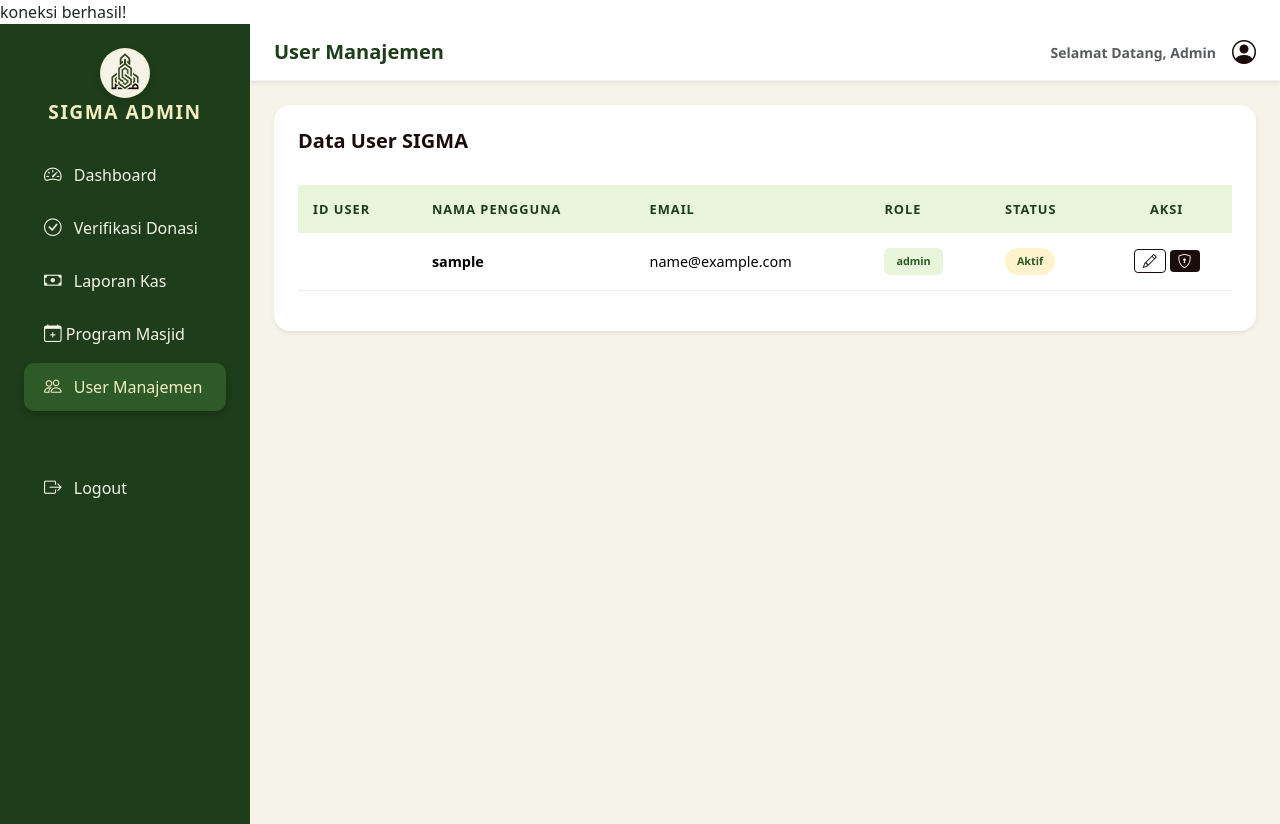
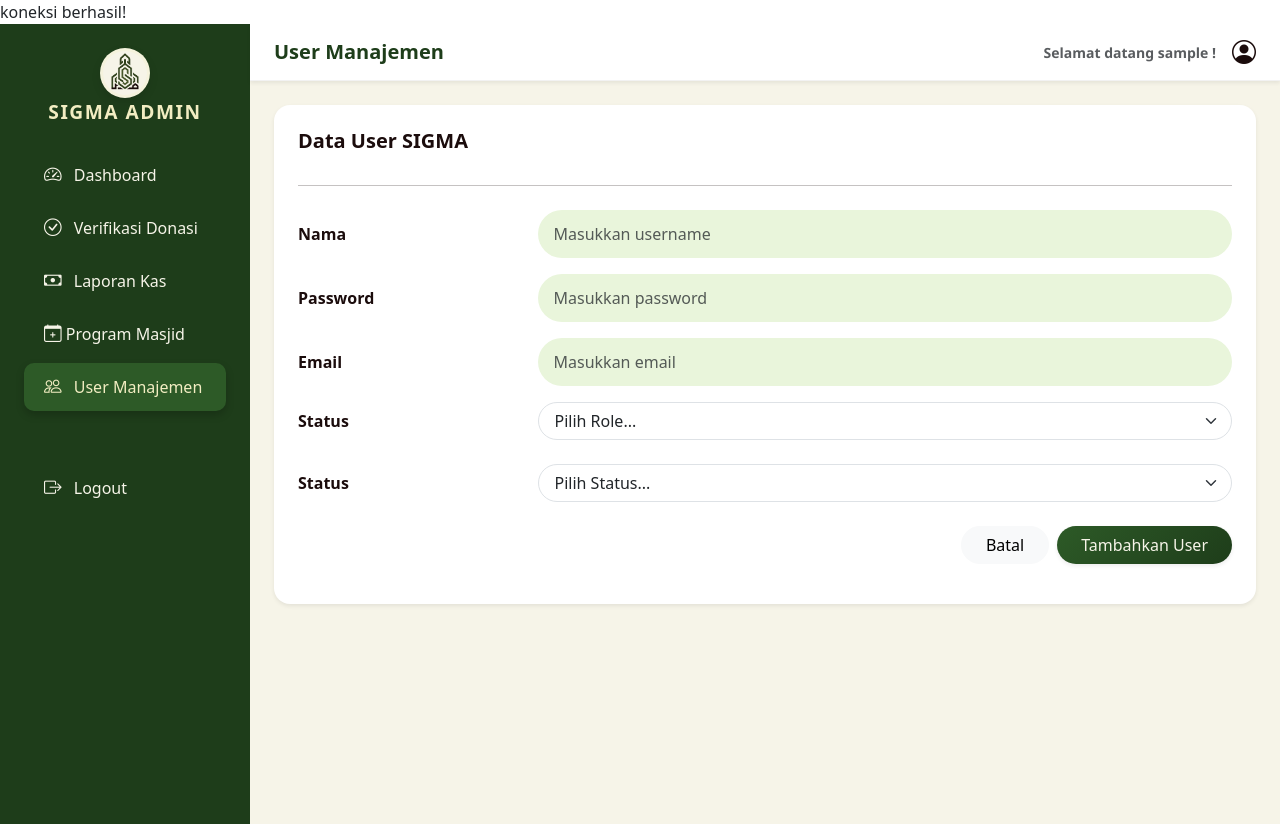
Before and after one commit to fashyonn/sigma, a PHP site: page /user.php?aksi=inputUser in a window 1280 px wide. Run offline with PHP 8.4, Linux system fonts and the light colour scheme; the visitor is signed in with stand-in values (Sample User, id 1); tables that the repository leaves empty or names only in its code hold one stand-in row (values such as "Sample post"); data that the repository does not hold is empty.

Commit message:
connecting index.php

```diff
--- a/dashboard.php
+++ b/dashboard.php
@@ -73,7 +73,7 @@ include "koneksi.php";
             <nav class="navbar navbar-expand-lg navbar-light bg-white py-3 px-4 shadow-sm">
                 <h5 class="fw-bold m-0">Ringkasan Statistik</h5>
                 <div class="ms-auto d-flex align-items-center">
-                    <span class="me-3 small text-muted">Selamat datang!, <?=$username?></span>
+                    <span class="me-3 small text-muted">Selamat datang <?=$username?> !</span>
                     <i class="bi bi-person-circle fs-4"></i>
                 </div>
             </nav>
@@ -83,7 +83,9 @@ include "koneksi.php";
                     <div class="col-md-4">
                         <div class="stat-card p-4 shadow-sm rounded-4" style="background-color: var(--sage);">
                             <small class="text-muted fw-bold">TOTAL SALDO KAS</small>
-                            <h2 class="fw-bold mt-2" style="color: var(--hijau-muda);">Rp <?=$saldo ?> </h2>
+                            <h2 class="fw-bold mt-2" style="color: var(--hijau-muda);">
+                                <?= "Rp " . number_format($saldo, 2, ',', '.'); ?>
+                            </h2>
                         </div>
                     </div>
                     <div class="col-md-4">
--- a/logout.php
+++ b/logout.php
@@ -1,5 +1,5 @@
 <?php
  session_start();
  session_destroy();
- header('Location: index.php');
+ header('Location: login.php');
 ?>
--- a/program.php
+++ b/program.php
@@ -75,7 +75,7 @@ include "koneksi.php";
             <nav class="navbar navbar-expand-lg navbar-light bg-white py-3 px-4 shadow-sm">
                 <h5 class="fw-bold m-0">Program Masjid</h5>
                 <div class="ms-auto d-flex align-items-center">
-                    <span class="me-3 small text-muted">Selamat datang!, <?=$username?></span>
+                    <span class="me-3 small text-muted">Selamat datang <?=$username?> !</span>
                     <i class="bi bi-person-circle fs-4"></i>
                 </div>
             </nav>
--- a/user.php
+++ b/user.php
@@ -4,14 +4,16 @@ include "koneksi.php";
     if(!isset($_SESSION['userID'])){
         header("Location: login.php");
     }
+    $queryUser = mysqli_query($connect, "SELECT username from user where userID = '{$_SESSION['userID']}'" );
+    $user = mysqli_fetch_assoc($queryUser); $username = $user['username'];
 
     $query = mysqli_query($connect, "SELECT * from user");
-	if (isset($_GET['aksi']) && $_GET['aksi'] == 'tambahAdmin') {
+    if (isset($_GET['aksi']) && $_GET['aksi'] == 'tambahUser') {
         mysqli_query($connect, "INSERT INTO user(username, password, email, role, status) VALUES ('{$_POST['username']}','{$_POST['password']}','{$_POST['email']}', '{$_POST['role']}','{$_POST['status']}')");
         header("Location: user.php");
         exit;
     }
-	if (isset($_GET['aksi']) && $_GET['aksi'] == 'simpanAdmin') {
+    if (isset($_GET['aksi']) && $_GET['aksi'] == 'simpanUser') {
         $id = $_GET['id'];
         mysqli_query($connect, "UPDATE user SET username='{$_POST['username']}', password='{$_POST['password']}', email='{$_POST['email']}', role='{$_POST['role']}', status='{$_POST['status']}' where userID = '$id'");
         header("Location: user.php");
@@ -54,20 +56,20 @@ include "koneksi.php";
             </div>
             <div class="list-group list-group-flush px-3">
                 <nav class="list-group list-group-flush px-2">
-                    <a href="dashboard.html" class="list-group-item list-group-item-action"><i
+                    <a href="dashboard.php" class="list-group-item list-group-item-action"><i
                             class="bi bi-speedometer2 me-2"></i>
                         Dashboard</a>
-                    <a href="verifikasi.html" class="list-group-item list-group-item-action"><i
+                    <a href="verifikasi.php" class="list-group-item list-group-item-action"><i
                             class="bi bi-check-circle me-2"></i>
                         Verifikasi Donasi</a>
-                    <a href="kas.html" class="list-group-item list-group-item-action"><i class="bi bi-cash me-2"></i>
+                    <a href="kas.php" class="list-group-item list-group-item-action"><i class="bi bi-cash me-2"></i>
                         Laporan Kas</a>
-                    <a href="program.html" class="list-group-item list-group-item-action"><i class="bi bi-calendar-plus"></i>
+                    <a href="program.php" class="list-group-item list-group-item-action"><i class="bi bi-calendar-plus"></i>
                         Program Masjid</a>
-                    <a href="user.html" class="list-group-item list-group-item-action active-menu"><i
+                    <a href="user.php" class="list-group-item list-group-item-action active-menu"><i
                             class="bi bi-people me-2"></i> User
                         Manajemen</a>
-                    <a href="index.html" class="list-group-item list-group-item-action mt-5 text-danger"><i
+                    <a href="logout.php" class="list-group-item list-group-item-action mt-5 text-danger"><i
                             class="bi bi-box-arrow-right me-2"></i> Logout</a>
                 </nav>
             </div>
@@ -77,73 +79,54 @@ include "koneksi.php";
             <nav class="navbar navbar-expand-lg navbar-light bg-white py-3 px-4 shadow-sm">
                 <h5 class="fw-bold m-0">User Manajemen</h5>
                 <div class="ms-auto d-flex align-items-center">
-                    <span class="me-3 small text-muted">Selamat Datang, Admin</span>
+                    <span class="me-3 small text-muted">Selamat datang <?=$username?> !</span>
                     <i class="bi bi-person-circle fs-4"></i>
                 </div>
             </nav>
 
-    <?php if(isset($_GET['aksi'])&& $_GET['aksi'] == 'editAdmin'):
+    <?php if(isset($_GET['aksi'])&& $_GET['aksi'] == 'editUser'):
         $id = $_GET['id'];
         $query = mysqli_query($connect, "SELECT * from user where userID = '$id'");
         $data = mysqli_fetch_assoc($query); ?>
-        <form action="adminUser.php?aksi=simpanAdmin&id=<?= $data['userID']?>" method="POST">
-            <label for="id">ID : </label>
-            <i><?= $data['userID']?></i><br>
-
-            <input type="text" name="username" value="<?=$data['username']?>"><br>
-            <input type="text" name="password" value="<?=$data['password']?>"><br>
-            <input type="text" name="email" value="<?=$data['email']?>"><br>
-            <select name="role">
-                <option value="administrator" <?=($data['role'] == 'administrator')? 'selected': ''?>>Administrator</option>
-                <option value="bendahara" <?=($data['role'] == 'bendahara')? 'selected': ''?>>Bendahara</option>
-            </select><br>
-            <select name="status">
-                <option value="aktif" <?=($data['status'] == 'aktif')? 'selected': ''?>>Aktif</option>
-                <option value="nonaktif" <?=($data['status'] == 'nonaktif')? 'selected': ''?>>Nonaktif</option>
-            </select><br>
-            <button type="submit">Submit</button>
-        </form>
-
 
             <div class="container-fluid p-4">
                 <div class="bg-white p-4 rounded-4 shadow-sm">
                     <div class="d-flex justify-content-between align-items-center mb-4">
                         <h5 class="fw-bold">Data User SIGMA</h5>
                     </div>
-                </div>
+
 
                             <hr class="mb-4 opacity-10">
 
-                            <form action="update_proses.php" method="POST">
+                            <form action="user.php?aksi=simpanUser&id=<?=$data['userID']?>" method="POST">
                                 <div class="mb-3 row align-items-center">
-                                    <label for="programID" class="col-sm-3 col-form-label fw-semibold">Program ID</label>
+                                    <label for="programID" class="col-sm-3 col-form-label fw-semibold">User ID</label>
                                     <div class="col-sm-9 text-end">
                                         <input type="text" readonly class="form-control-plaintext text-muted fw-bold"
-                                            id="programID" value="PRO-001" style="text-align: right;">
+                                            id="programID" value="<?= $data['userID']?>" style="text-align: right;">
                                     </div>
                                 </div>
 
                                 <div class="mb-3 row align-items-center">
                                     <label for="inputUsername" class="col-sm-3 col-form-label fw-semibold">Nama</label>
                                     <div class="col-sm-9">
-                                        <input type="text" class="form-control rounded-pill px-3" name="nama"
-                                            id="inputUsername" placeholder="Beasiswa Pendidikan">
+                                        <input type="text" class="form-control rounded-pill px-3" name="username"
+                                            id="inputUsername" value="<?=$data['username']?>">
                                     </div>
                                 </div>
 
                                 <div class="mb-3 row align-items-center">
                                     <label for="inputPassword" class="col-sm-3 col-form-label fw-semibold">Password</label>
                                     <div class="col-sm-9">
-                                        <input type="password" class="form-control rounded-pill px-3" name="nama"
-                                            id="inputPassword" placeholder="Beasiswa Pendidikan">
+                                        <input type="password" class="form-control rounded-pill px-3" name="password" id="inputPassword" value="<?=$data['password']?>">
                                     </div>
                                 </div>
 
                                 <div class="mb-3 row align-items-center">
                                     <label for="inputEmail" class="col-sm-3 col-form-label fw-semibold">Email</label>
                                     <div class="col-sm-9">
-                                        <input type="text" class="form-control rounded-pill px-3" name="nama"
-                                            id="inputEmail" placeholder="Beasiswa Pendidikan">
+                                        <input type="text" class="form-control rounded-pill px-3" name="email"
+                                            id="inputEmail" value="<?=$data['email']?>">
                                     </div>
                                 </div>
 
@@ -151,7 +134,81 @@ include "koneksi.php";
                                     <label for="role"
                                         class="col-sm-3 col-form-label fw-semibold">Status</label>
                                     <div class="col-sm-9">
+                                        <select class="form-select rounded-pill px-3" name="role"
+                                            id="role" required>
+                                            <option selected disabled value="">Pilih Role...</option>
+                                            <option value="administrator" <?=($data['role'] == 'administrator')? 'selected': ''?>>Administrator</option>
+                                            <option value="bendahara" <?=($data['role'] == 'bendahara')? 'selected': ''?>>Bendahara</option>
+                                        </select>
+                                    </div>
+                                </div>
+
+                                <div class="mb-4 row align-items-center">
+                                    <label for="validationStatus"
+                                        class="col-sm-3 col-form-label fw-semibold">Status</label>
+                                    <div class="col-sm-9">
                                         <select class="form-select rounded-pill px-3" name="status"
+                                            id="validationStatus" required>
+                                            <option selected disabled value="">Pilih Status...</option>
+                                            <option value="aktif" <?=($data['status'] == 'aktif')? 'selected': ''?>>Aktif</option>
+                                            <option value="nonaktif" <?=($data['status'] == 'nonaktif')? 'selected': ''?>>Nonaktif</option>
+                                        </select>
+                                    </div>
+                                </div>
+
+                                <div class="d-flex justify-content-end gap-2 mt-4">
+                                    <a href="user.php"><button type="button"
+                                            class="btn btn-light rounded-pill px-4">Batal</button></a>
+                                    <button type="submit"
+                                            class="btn btn-success rounded-pill px-4 shadow-sm">Simpan
+                                            Perubahan</button>
+                                </div>
+
+                            </form>
+                    </div>
+            </div>
+
+
+    <?php elseif(isset($_GET['aksi'])&& $_GET['aksi'] == 'inputUser'): ?>
+            <div class="container-fluid p-4">
+                <div class="bg-white p-4 rounded-4 shadow-sm">
+                    <div class="d-flex justify-content-between align-items-center mb-4">
+                        <h5 class="fw-bold">Data User SIGMA</h5>
+                    </div>
+
+
+                            <hr class="mb-4 opacity-10">
+
+                            <form action="user.php?aksi=tambahUser" method="POST">
+
+                                <div class="mb-3 row align-items-center">
+                                    <label for="inputUsername" class="col-sm-3 col-form-label fw-semibold">Nama</label>
+                                    <div class="col-sm-9">
+                                        <input type="text" class="form-control rounded-pill px-3" name="username"
+                                            id="inputUsername" placeholder="Masukkan username">
+                                    </div>
+                                </div>
+
+                                <div class="mb-3 row align-items-center">
+                                    <label for="inputPassword" class="col-sm-3 col-form-label fw-semibold">Password</label>
+                                    <div class="col-sm-9">
+                                        <input type="password" class="form-control rounded-pill px-3" name="password" id="inputPassword" placeholder="Masukkan password">
+                                    </div>
+                                </div>
+
+                                <div class="mb-3 row align-items-center">
+                                    <label for="inputEmail" class="col-sm-3 col-form-label fw-semibold">Email</label>
+                                    <div class="col-sm-9">
+                                        <input type="text" class="form-control rounded-pill px-3" name="email"
+                                            id="inputEmail" placeholder="Masukkan email">
+                                    </div>
+                                </div>
+
+                                <div class="mb-4 row align-items-center">
+                                    <label for="role"
+                                        class="col-sm-3 col-form-label fw-semibold">Status</label>
+                                    <div class="col-sm-9">
+                                        <select class="form-select rounded-pill px-3" name="role"
                                             id="role" required>
                                             <option selected disabled value="">Pilih Role...</option>
                                             <option value="administrator">Administrator</option>
@@ -167,22 +224,31 @@ include "koneksi.php";
                                         <select class="form-select rounded-pill px-3" name="status"
                                             id="validationStatus" required>
                                             <option selected disabled value="">Pilih Status...</option>
-                                            <option value="Aktif">Aktif</option>
-                                            <option value="Non-Aktif">Non-Aktif</option>
+                                            <option value="aktif">Aktif</option>
+                                            <option value="nonaktif">Nonaktif</option>
                                         </select>
                                     </div>
+                                </div>
+
+                                <div class="d-flex justify-content-end gap-2 mt-4">
+                                    <a href="user.php"><button type="button"
+                                            class="btn btn-light rounded-pill px-4">Batal</button></a>
+                                    <button type="submit"
+                                            class="btn btn-success rounded-pill px-4 shadow-sm">Tambahkan User</button>
+                                </div>
+
+                            </form>
                     </div>
             </div>
 
 
 
-
     <?php else:?>
-
             <div class="container-fluid p-4">
                 <div class="bg-white p-4 rounded-4 shadow-sm">
                     <div class="d-flex justify-content-between align-items-center mb-4">
                         <h5 class="fw-bold">Data User SIGMA</h5>
+                        <a href="user.php?aksi=inputUser"><button class="btn btn-sm btn-outline-dark"><i class="bi bi-plus">Tambah User</i></button></a>
                     </div>
                     <div class="table-responsive">
                         <table class="table align-middle custom-admin-table">
@@ -211,7 +277,7 @@ include "koneksi.php";
                                         <?php endif; ?>
                                     </td>
                                     <td class="text-center">
-                                        <a href="user.php?aksi=editAdmin&id=<?=$data['userID']?>"><button class="btn btn-sm btn-outline-dark"><i
+                                        <a href="user.php?aksi=editUser&id=<?=$data['userID']?>"><button class="btn btn-sm btn-outline-dark"><i
                                                 class="bi bi-pencil"></i></button></a>
                                         <a href="user.php?aksi=hapus&id=<?=$data['userID']?>"
                                onclick="return confirm('Hapus user ini?')"><button class="btn btn-sm btn-coklat"><i class="bi bi-shield-lock"></i></button></a>
--- a/verifikasi.php
+++ b/verifikasi.php
@@ -68,9 +68,9 @@ include "koneksi.php";
 
         <div id="page-content-wrapper" class="w-100" style="background-color: var(--putih);">
             <nav class="navbar navbar-expand-lg navbar-light bg-white py-3 px-4 shadow-sm">
-                <h5 class="fw-bold m-0">Varifikasi Donasi</h5>
+                <h5 class="fw-bold m-0">Verifikasi Donasi</h5>
                 <div class="ms-auto d-flex align-items-center">
-                    <span class="me-3 small text-muted">Selamat Datang, <?=$username?></span>
+                    <span class="me-3 small text-muted">Selamat datang <?=$username?> !</span>
                     <i class="bi bi-person-circle fs-4"></i>
                 </div>
             </nav>
```
Also changed, not shown: index.php (added, +273 -0 lines), kas.php (+10 -4 lines), persen.php (deleted, +0 -8 lines). Lines whose indentation alone changed are shown as unchanged.
